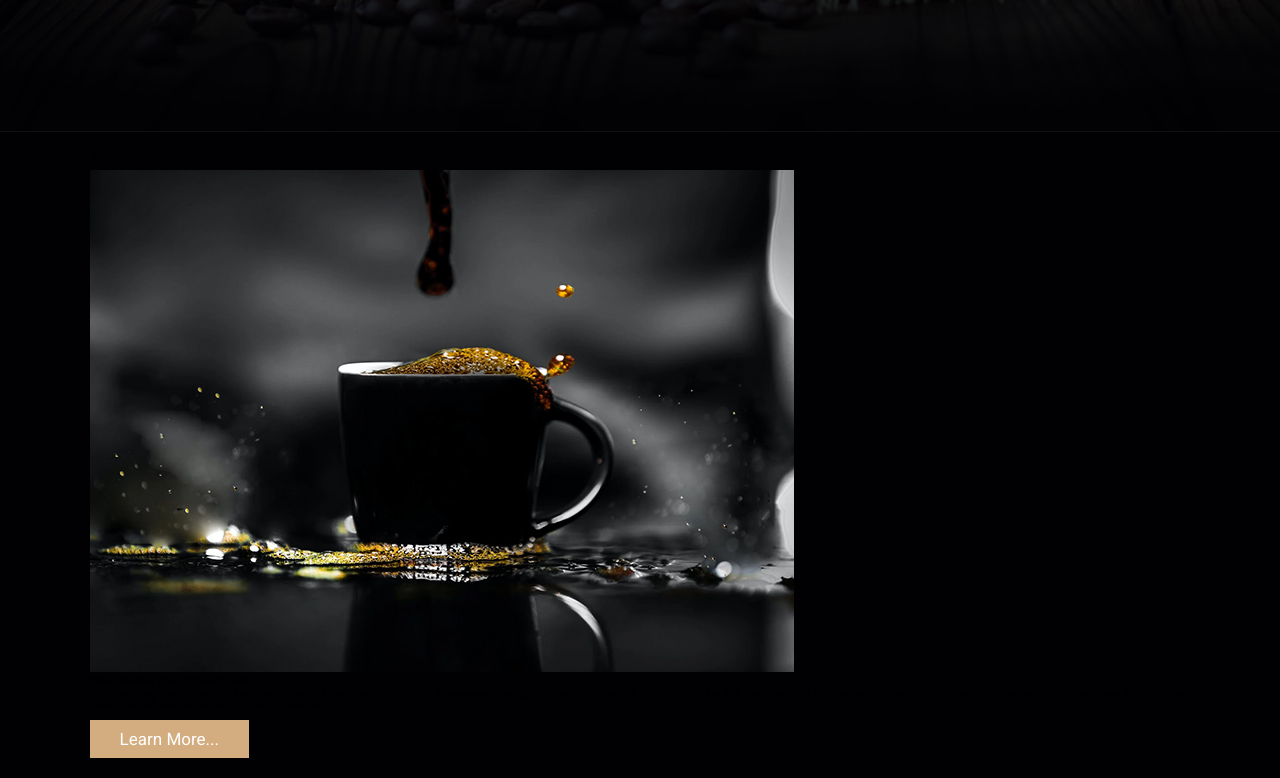
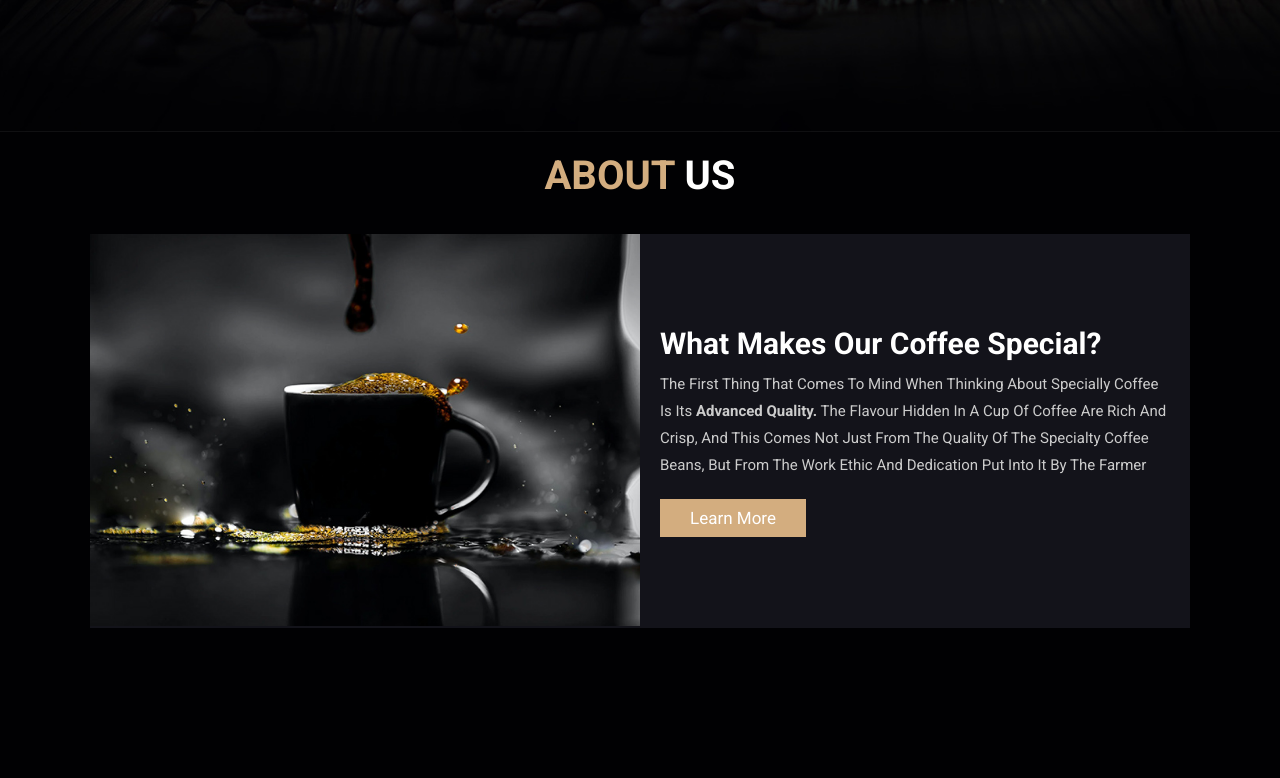
Before and after one commit to shafrinahamed97/coffee-shop-practice, a plain HTML site: page index.html in a window 1280 px wide. Shown: the part 668-1446 px from the top of the page. After the commit the page ends 1316 px from the top, so only its background shows below. Drawn offline with Linux system fonts and the light colour scheme.

Commit message:
finished about section

```diff
--- a/index.html
+++ b/index.html
@@ -91,7 +91,7 @@
     <!--About section start-->
 
     <section class="about" id="about">
-        <h1 class="headeing"> <span>about</span>us</h1>
+        <h1 class="heading"> <span>about</span> us</h1>
         <div class="row">
             <div class="image">
                 <img src="images/about-img.jpeg" alt="">
@@ -102,7 +102,7 @@
                 The flavour hidden in a cup of coffee are rich and crisp, and this comes not just
             from the quality of the specialty coffee beans, but from the work ethic and dedication put into it by the
         farmer</p>
-        <a href="#" class="btn">learn more...</a>
+        <a href="#" class="btn">learn more</a>
             </div>
         </div>
     </section>
--- a/style.css
+++ b/style.css
@@ -47,6 +47,19 @@ body{
 
 section{
     padding: 2rem 7%;
+}
+
+.heading{
+    text-align: center;
+    color: #fff;
+    text-transform: uppercase;
+    padding-bottom: 3.5rem;
+    font-size: 4rem;
+}
+
+.heading span{
+    color: var(--main-color);
+    text-transform: uppercase;
 }
 
 
@@ -225,6 +238,38 @@ section{
     color: #eee;
 }
 
+.about .row{
+    display: flex;
+    align-items: center;
+    background: var(--black);
+    flex-wrap: wrap;
+}
+
+.about .row .image{
+    flex: 1 1 45rem;
+}
+
+.about .row .image img{
+    width: 100%;
+}
+
+.about .row .content{
+    flex: 1 1 45rem;
+    padding: 2rem;
+}
+
+.about .row .content h3{
+    font-size: 3rem;
+    color: #fff;
+}
+
+.about .row .content p{
+    font-size:1.5rem ;
+    color: #ccc;
+    padding: 1rem 0;
+    line-height: 1.8;
+}
+
 
 
 
@@ -249,6 +294,7 @@ section{
         padding: 2rem ;
     }
 }
+
 
 @media(max-width:768px){
     #menu-btn{
```
